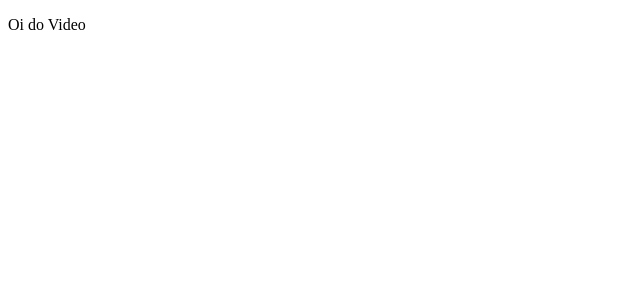
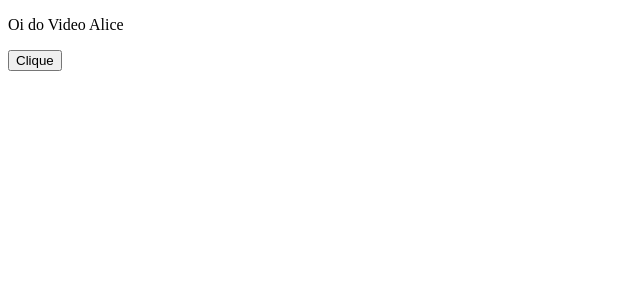
Before and after one commit to henriquejunqueira/meu-primeiro-app, an Angular app: page / in a window 1280 px wide. Shown: the top 300 px of the page, without its empty margins (0-640 px from the left). Built offline with nearby package versions, Linux system fonts and the light colour scheme.

Commit message:
Trabalhando com atributos dinâmicos

```diff
--- a/src/app/components/home/home.component.html
+++ b/src/app/components/home/home.component.html
@@ -1 +1,8 @@
-<p>Oi do Video</p>
+<p>Oi do Video {{ name }}</p>
+
+<!-- <button id="{{ idButton }}"></button> -->
+<!-- <button [attr.aria-label]="idButton"></button> -->
+<!-- <button [id]="idButton"></button> -->
+<!-- <button [attr.teste-do-video]="idButton"></button> -->
+<!-- <button (click)="submit()">Clique</button> -->
+<button (click)="submit($event)">Clique</button>
--- a/src/app/components/home/home.component.ts
+++ b/src/app/components/home/home.component.ts
@@ -7,9 +7,19 @@ import { Component } from '@angular/core';
   styleUrl: './home.component.css',
 })
 export class HomeComponent {
-  meuBooleano = false;
+  name = 'Alice';
+  idButton = 'abcd';
+  // meuBooleano = false;
 
-  atualizaBooleano(valor: boolean) {
-    this.meuBooleano = valor;
+  // atualizaBooleano(valor: boolean) {
+  //   this.meuBooleano = valor;
+  // }
+
+  // submit() {
+  //   console.log('video');
+  // }
+
+  submit(event: any) {
+    console.log(event);
   }
 }
```
